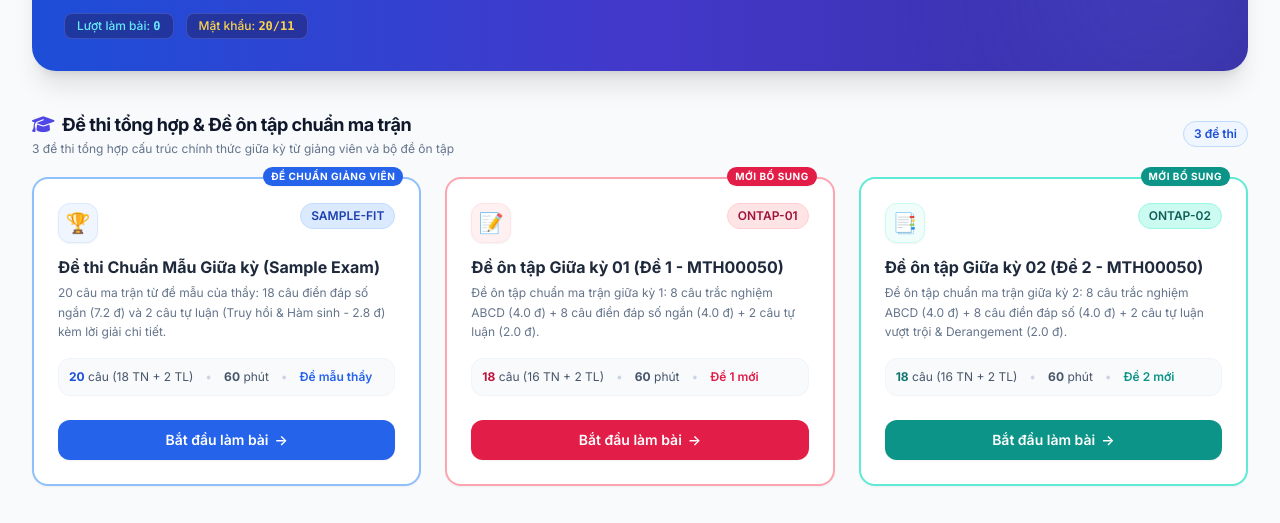
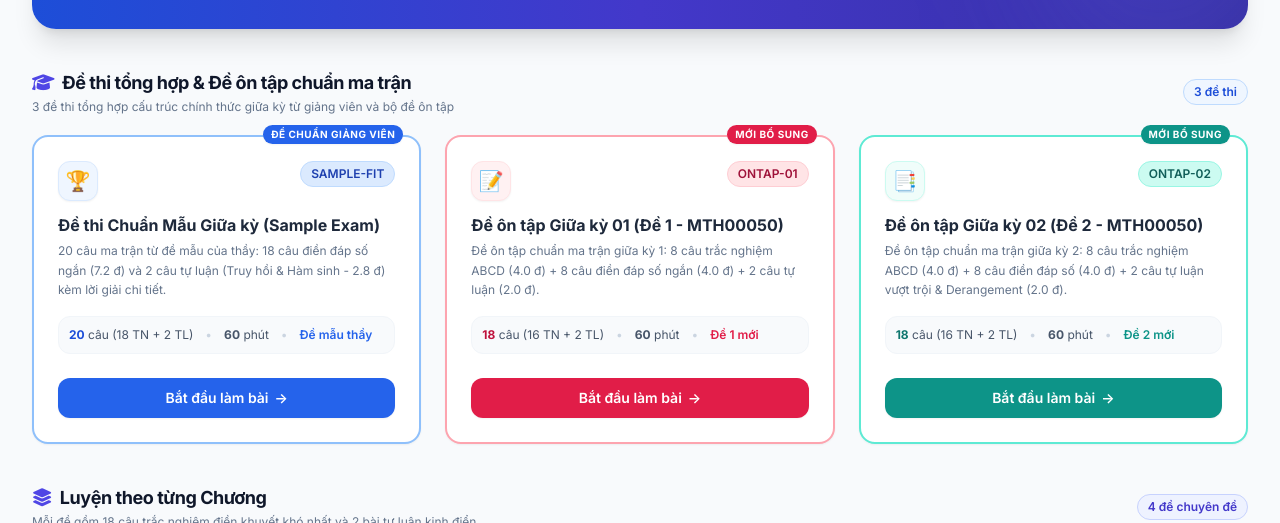
Before and after one commit to xdnhatnguyen/IT4Exam, a plain HTML site: page thth/index.html in a window 1280 px wide. Shown: the part 270-793 px from the top of the page. Drawn offline with nearby package versions, Linux system fonts and the light colour scheme.

Commit message:
fix(thth): hide password leak, remove attempt count, rename chapter section

```diff
--- a/thth/index.html
+++ b/thth/index.html
@@ -130,14 +130,7 @@
             <p class="text-indigo-100 text-sm sm:text-base mt-2 leading-relaxed">
               Trọn bộ 7 đề thi ma trận FIT HCMUS: Trắc nghiệm khách quan + Điền đáp số ngắn + Tự luận tổ hợp • 60 phút
             </p>
-            <div class="flex items-center gap-3 mt-4 text-xs">
-              <span class="bg-indigo-950/40 text-cyan-300 px-3 py-1 rounded-lg border border-indigo-400/30 font-medium">
-                Lượt làm bài: <strong id="attempt-counter" class="font-mono font-bold">0</strong>
-              </span>
-              <span class="bg-indigo-950/40 text-amber-300 px-3 py-1 rounded-lg border border-indigo-400/30 font-medium">
-                Mật khẩu: <strong class="font-mono font-bold">20/11</strong>
-              </span>
-            </div>
+
           </div>
           <div class="absolute -right-10 -bottom-10 w-64 h-64 bg-indigo-500/20 rounded-full blur-3xl pointer-events-none"></div>
         </div>
@@ -271,7 +264,7 @@
           <div>
             <h3 class="text-lg font-bold text-slate-900 tracking-tight flex items-center gap-2">
               <i class="fa-solid fa-layer-group text-indigo-600"></i>
-              <span>Đề luyện thi chuyên sâu theo Chương (OnPhanXa)</span>
+              <span>Luyện theo từng Chương</span>
             </h3>
             <p class="text-xs text-slate-500 mt-0.5">Mỗi đề gồm 18 câu trắc nghiệm điền khuyết khó nhất và 2 bài tự luận kinh điển</p>
           </div>
@@ -590,14 +583,10 @@
       <form onsubmit="handlePasswordSubmit(event)" class="space-y-4">
         <div>
           <label class="block text-xs font-semibold text-slate-700 mb-1">Mật khẩu truy cập</label>
-          <input type="text" id="password-input" class="w-full px-3.5 py-2.5 rounded-xl border border-slate-300 focus:outline-none focus:ring-2 focus:ring-indigo-500 font-mono text-sm" placeholder="Nhập mật khẩu..." autocomplete="off">
+          <input type="password" id="password-input" class="w-full px-3.5 py-2.5 rounded-xl border border-slate-300 focus:outline-none focus:ring-2 focus:ring-indigo-500 font-mono text-sm" placeholder="Nhập mật khẩu..." autocomplete="off">
           <p id="password-error" class="hidden text-xs text-rose-600 mt-1 font-medium">
             <i class="fa-solid fa-triangle-exclamation"></i> Mật khẩu không chính xác! Vui lòng thử lại.
           </p>
-        </div>
-
-        <div class="flex items-center justify-between text-xs text-slate-400 pt-1">
-          <span>Mật khẩu: <code class="font-mono font-bold text-indigo-600">20/11</code></span>
         </div>
 
         <div class="flex items-center gap-2 pt-2">
```
